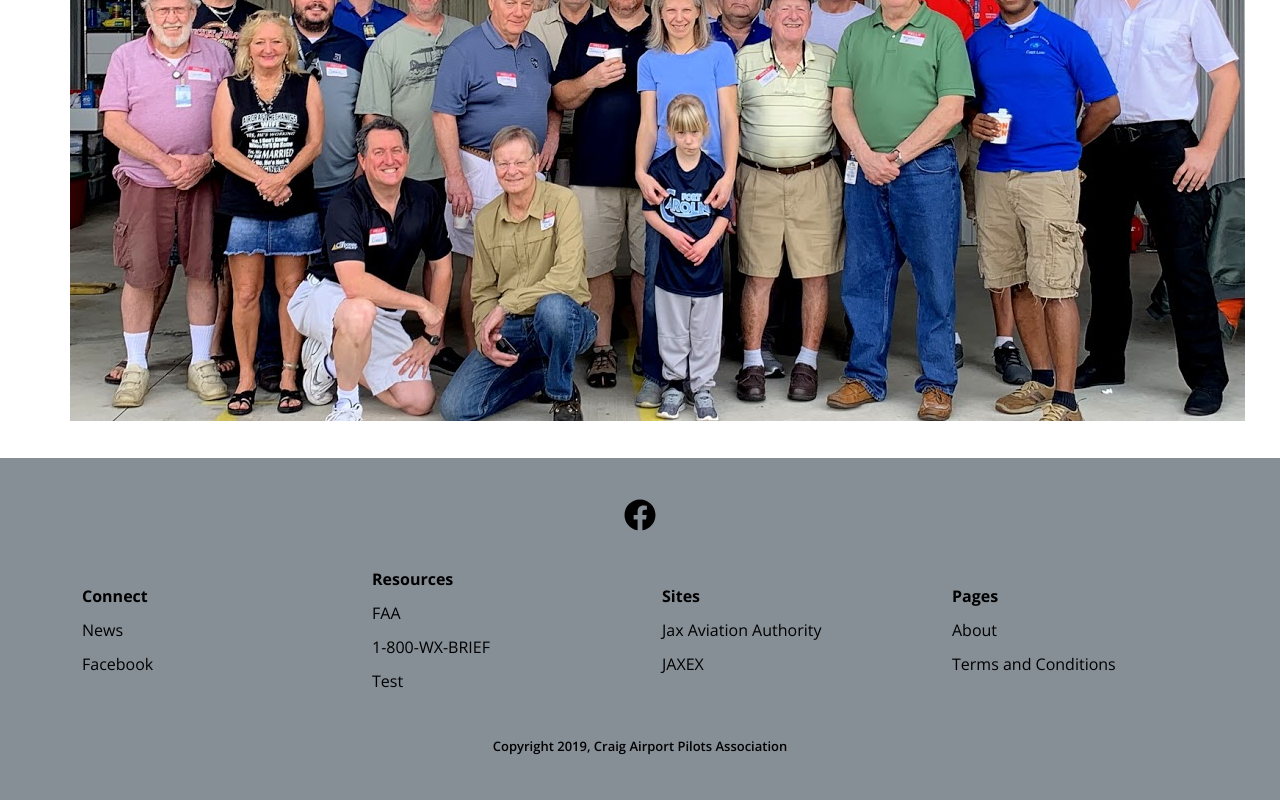
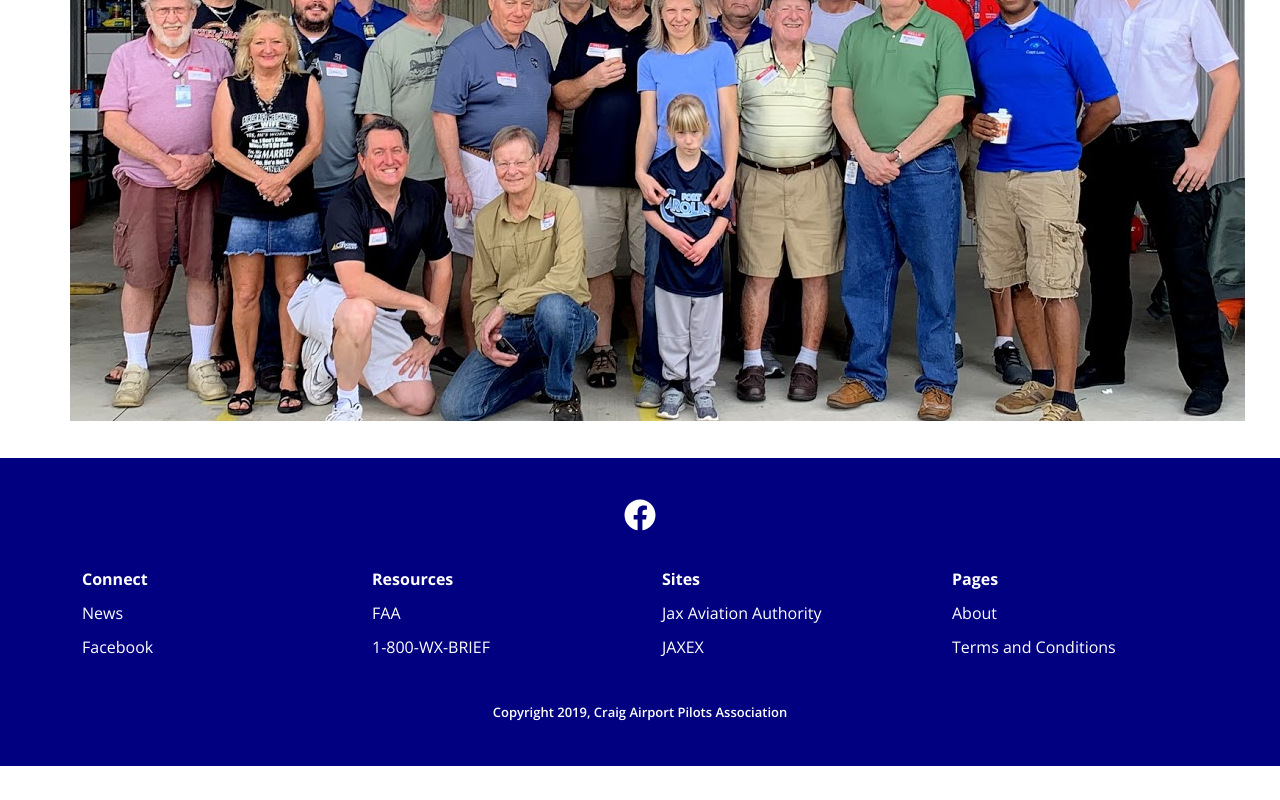
Before and after one commit to davidfekke/crgpilotsassoc, a Gatsby app: page / in a window 1280 px wide. Shown: the part 1110-1910 px from the top of the page. After the commit the page ends 1876 px from the top, so only its background shows below. Built offline with nearby package versions, Linux system fonts and the light colour scheme.

Commit message:
Adding new header and about page details

```diff
--- a/src/components/footer.js
+++ b/src/components/footer.js
@@ -6,129 +6,76 @@ import { FaFacebook } from 'react-icons/fa'; // FaTwitter, FaLinkedin, FaGithub,
 import footerStyles from "./footer.module.css"
 
 export default () => {
-    return ( <
-        footer style = {
-            { backgroundColor: '#868e96', marginTop: '2rem' } } >
-        <
-        Container >
-        <
-        div style = {
-            { paddingTop: '1rem', paddingBottom: '2rem' } } >
-        <
-        div style = {
-            { textAlign: 'center', height: '3rem', paddingTop: '20px', paddingBottom: '10px', } } >
-        <
-        a href = "https://www.facebook.com/groups/849967972062524/"
-        target = "_blank"
-        rel = "noopener noreferrer"
-        style = {
-            { textDecoration: 'none', color: 'black' } } > < FaFacebook size = { 32 }
-        style = {
-            { padding: '5px' } }
-        /> </a > {
-            /* <a href="https://www.linkedin.com/in/david-fekke-1913ba2/" target="_blank" rel="noopener noreferrer" style={{ textDecoration: 'none', color: 'black' }}><FaLinkedin size={32}  style={{ padding: '5px' }} /></a>
-                                    <a href="https://github.com/davidfekke/" target="_blank" rel="noopener noreferrer" style={{ textDecoration: 'none', color: 'black' }}><FaGithub size={32}  style={{ padding: '5px' }} /></a>
-                                    <a href="https://www.youtube.com/davidfekke/" target="_blank" rel="noopener noreferrer" style={{ textDecoration: 'none', color: 'black' }}><FaYoutube size={32}  style={{ padding: '5px' }} /></a> */
-        } <
-        /div> <
-        nav className = { footerStyles.gridarea } >
-        <
-        div >
-        <
-        ul >
-        <
-        li >
-        <
-        strong > Connect < /strong> <
-        /li> <
-        li >
-        <
-        Link to = "news" > News < /Link> <
-        /li> <
-        li >
-        <
-        a href = "https://www.facebook.com/groups/849967972062524/"
-        target = "_blank"
-        rel = "noopener noreferrer"
-        style = {
-            { textDecoration: 'none', color: 'black' } } > Facebook < /a> <
-        /li>
-
-        <
-        /ul> <
-        /div> <
-        div >
-        <
-        ul >
-        <
-        li >
-        <
-        strong > Resources < /strong> <
-        /li> <
-        li >
-        <
-        ExtLink uri = "https://www.faa.com"
-        name = "FAA" / >
-        <
-        /li> <
-        li >
-        <
-        ExtLink uri = "https://www.1800wxbrief.com/Website/#!/"
-        name = "1-800-WX-BRIEF" / >
-        <
-        /li> <
-        li > Test < /li> <
-        /ul>                             <
-        /div> <
-        div >
-        <
-        ul >
-        <
-        li >
-        <
-        strong > Sites < /strong> <
-        /li> <
-        li >
-        <
-        ExtLink uri = "http://www.flyjacksonville.com/Home.aspx?sMP=JAA"
-        name = "Jax Aviation Authority" / >
-        <
-        /li> <
-        li >
-        <
-        ExtLink uri = "http://www.flyjacksonville.com/Home.aspx?sMP=JAXEX"
-        name = "JAXEX" / >
-        <
-        /li> <
-        /ul> <
-        /div> <
-        div >
-        <
-        ul >
-        <
-        li >
-        <
-        strong > Pages < /strong> <
-        /li> <
-        li >
-        <
-        Link to = { `about` } > About < /Link> <
-        /li> <
-        li >
-        <
-        Link to = { `terms` } > Terms and Conditions < /Link> <
-        /li> <
-        /ul> <
-        /div>     <
-        /nav> <
-        div style = {
-            { textAlign: 'center', fontSize: 'small', paddingTop: '1rem' } } >
-        <
-        p style = {
-            { fontWeight: '600' } } > Copyright 2019, Craig Airport Pilots Association < /p> <
-        /div> <
-        /div> <
-        /Container> <
-        /footer>
+    return ( <footer style = {{ backgroundColor: '#000080', marginTop: '2rem' }}>
+            <Container>
+                <div style = {{ paddingTop: '1rem', paddingBottom: '2rem', color: 'white' }}>
+                    <div style = {{ textAlign: 'center', height: '3rem', paddingTop: '20px', paddingBottom: '10px', }}>
+                        <a href = "https://www.facebook.com/groups/849967972062524/"
+                            target = "_blank"
+                            rel = "noopener noreferrer"
+                            style = {{ textDecoration: 'none', color: 'black' }}>
+                            <FaFacebook size = { 32 } style = {{ padding: '5px', color: 'white' }} />
+                        </a>
+                    </div>
+                    <nav className = { footerStyles.gridarea } >
+                        <div>
+                            <ul>
+                                <li>
+                                    <strong > Connect </strong>
+                                </li>
+                                <li >
+                                    <Link to = "news" > News </Link>
+                                </li>
+                                <li>
+                                    <a href = "https://www.facebook.com/groups/849967972062524/" target = "_blank" rel = "noopener noreferrer" style = {{ textDecoration: 'none' }} > Facebook </a>
+                                </li>
+                            </ul>
+                        </div>
+                        <div>
+                            <ul>
+                                <li>
+                                    <strong>Resources</strong>
+                                </li>
+                                <li>
+                                    <ExtLink uri = "https://www.faa.com" name = "FAA" / >
+                                </li>
+                                <li>
+                                    <ExtLink uri="https://www.1800wxbrief.com/Website/#!/" name = "1-800-WX-BRIEF" / >
+                                </li>
+                            </ul>
+                        </div>
+                        <div>
+                            <ul>
+                                <li>
+                                    <strong> Sites </strong>
+                                </li>
+                                <li>
+                                    <ExtLink uri = "http://www.flyjacksonville.com/Home.aspx?sMP=JAA" name = "Jax Aviation Authority" />
+                                </li>
+                                <li>
+                                    <ExtLink uri = "http://www.flyjacksonville.com/Home.aspx?sMP=JAXEX" name = "JAXEX" / >
+                                </li>
+                            </ul>
+                        </div>
+                        <div>
+                            <ul>
+                                <li>
+                                    <strong> Pages </strong>
+                                </li>
+                                <li>
+                                    <Link to = { `about` } > About </Link>
+                                </li>
+                                <li>
+                                    <Link to = { `terms` } > Terms and Conditions </Link>
+                                </li>
+                            </ul>
+                        </div>
+                    </nav>
+                    <div style = {{ textAlign: 'center', fontSize: 'small', paddingTop: '1rem' }}>
+                        <p style = {{ fontWeight: '600' }}>Copyright 2019, Craig Airport Pilots Association</p>
+                    </div>
+                </div>
+            </Container>
+        </footer>
     )
 }
--- a/src/components/footer.module.css
+++ b/src/components/footer.module.css
@@ -4,6 +4,7 @@
     grid-auto-rows: minmax(100px, auto);
     grid-gap: 20px;
     align-items: center;
+    color: white;
 }
 
 .gridarea > div > ul {
@@ -14,11 +15,12 @@
 
 .gridarea > div > ul > li {
     margin: 0.75rem;
+    color: white;
 }
 
 .gridarea > div > ul > li > a {
     text-decoration: none;
-    color: black;
+    color: white;
 }
 
 @media (max-width: 768px) {
--- a/src/pages/resources.js
+++ b/src/pages/resources.js
@@ -2,7 +2,7 @@ import React from "react"
 import Layout from "../components/layout"
 import Navbar from "../components/navbar"
 import Helmet from "../components/helmet"
-import Header from "../components/header"
+import Header from "../components/normalheader"
 import Article from "../components/article"
 import Footer from "../components/footer"
 
--- a/src/pages/services.js
+++ b/src/pages/services.js
@@ -2,7 +2,7 @@ import React from "react"
 import Layout from "../components/layout"
 import Navbar from "../components/navbar"
 import Helmet from "../components/helmet"
-import Header from "../components/header"
+import Header from "../components/normalheader"
 import Article from "../components/article"
 import Footer from "../components/footer"
 import ExtLink from "../components/extlink"
```
Also changed, not shown: src/components/normalheader.js (added, +13 -0 lines), src/pages/about.js (+14 -6 lines), static/02585.gif (added).
